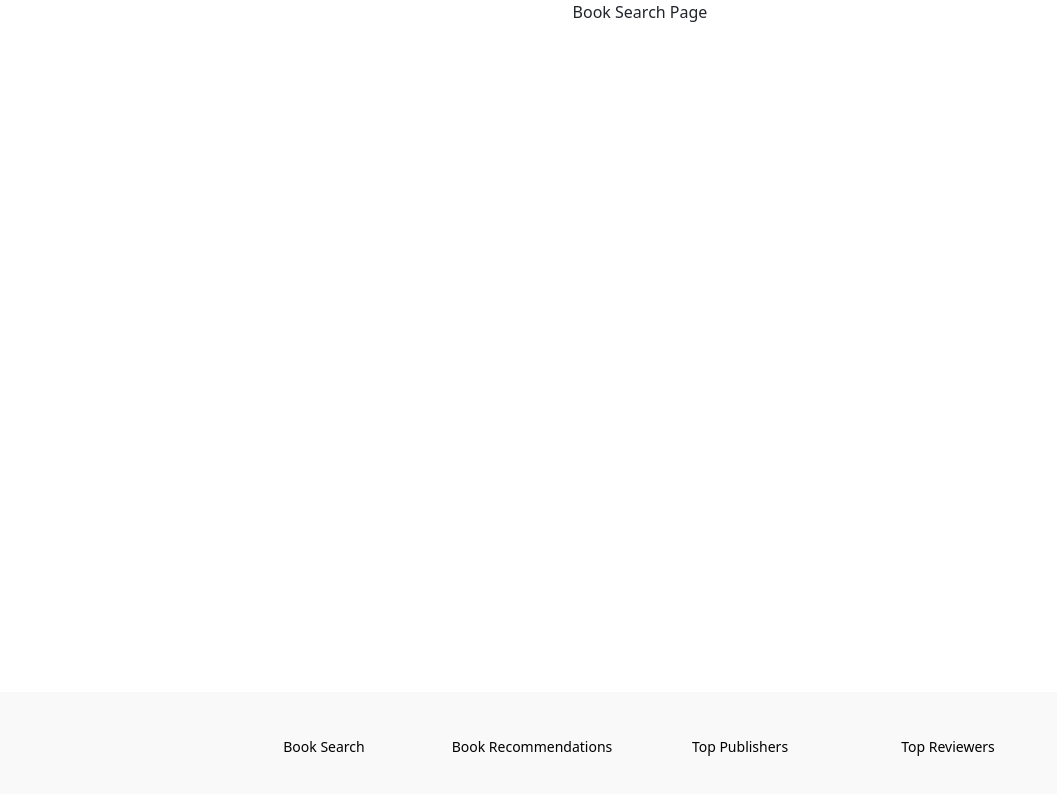
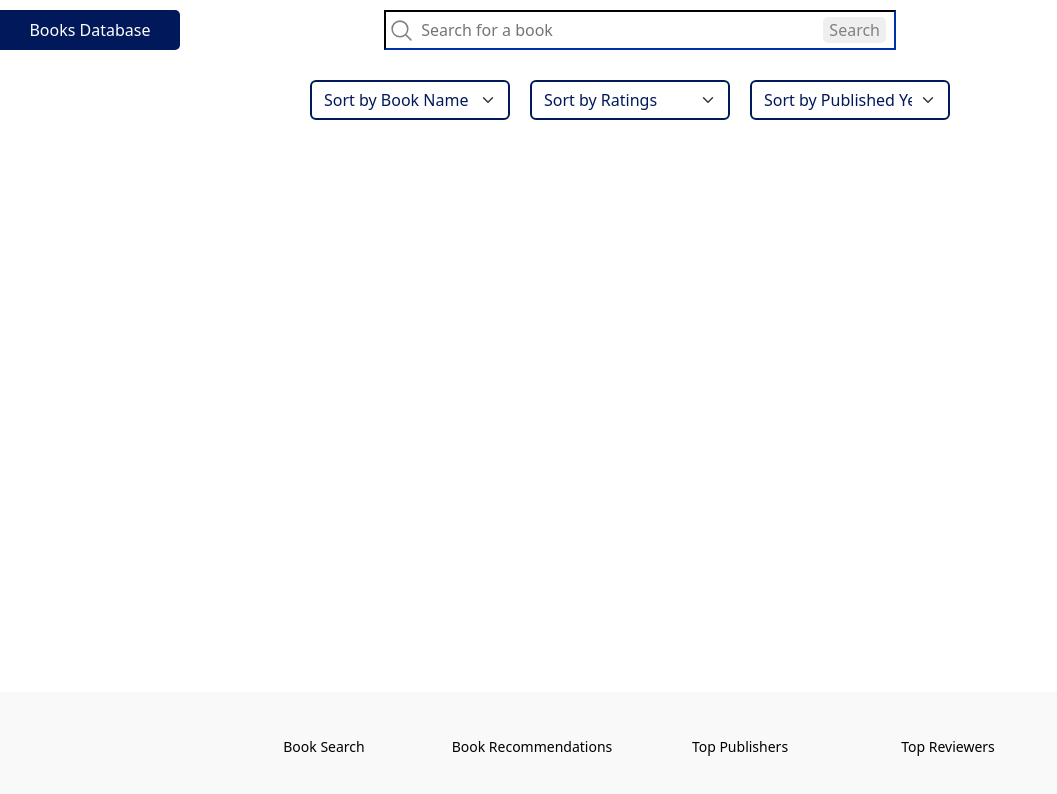
Before and after one commit to Aymenland/CIS-5500-Project-Repo, a React (Create React App) app in the folder books-database/: page / in a window 1280 px wide. Shown: the top 794 px of the page, without its empty margins (0-1057 px from the left). Built offline with nearby package versions, Linux system fonts and the light colour scheme.

Commit message:
book search and filter bar done

```diff
--- /dev/null
+++ b/books-database/src/components/SearchBar.css
@@ -0,0 +1,54 @@
+.search-bar-container{
+  margin-top: 10px;
+  width: 40%;
+  height: 40px;
+  margin-left: auto;
+  margin-right: auto;
+  position: relative;
+  justify-content: center;
+}
+
+.search-bar{
+  width: 100%;
+  height: 100%;
+  position: relative;
+  border-color: #01195B;
+}
+
+.search-bar:focus{
+  outline: none;
+}
+
+.search-icon{
+  position: absolute;
+  left: 5px;
+  top: 8px;
+  z-index: 10;
+}
+
+.search-button-disabled{
+  position: absolute;
+  right: 10px;
+  z-index: 10;
+  border: none;
+  top: 7px;
+  cursor: not-allowed;
+  border-radius: 5px;
+  color: #808080;
+}
+
+.search-button-disabled:hover{
+  cursor: not-allowed;
+}
+
+.search-button-active{
+  position: absolute;
+  right: 10px;
+  z-index: 10;
+  border: none;
+  top: 7px;
+  background-color: #01195B;
+  color: white;
+  border-radius: 5px;
+  font-weight: 500;
+}
--- /dev/null
+++ b/books-database/src/components/SearchBar.js
@@ -0,0 +1,19 @@
+import React, {useState} from 'react';
+import './SearchBar.css';
+import { ReactComponent as SearchIcon } from '../assets/SearchIcon.svg';
+
+function SearchBar () {
+  const [keyword, setKeyword] = useState('');
+
+  return(
+    <div className='search-bar-container'>
+      {keyword === '' && <SearchIcon width="25px" height="25px" color="#808080" className="search-icon" />}
+      <input className='search-bar' placeholder='        Search for a book' onChange={(e) => {setKeyword(e.target.value)}}/>
+      <button className={keyword === '' ? 'search-button-disabled' : 'search-button-active'}>
+        Search
+      </button>
+    </div>
+  )
+}
+
+export default SearchBar;
--- /dev/null
+++ b/books-database/src/components/SearchFilters.css
@@ -0,0 +1,30 @@
+.search-filters-container{
+  width: 100%;
+}
+
+.filter-option{
+  display: flex;
+  flex-direction: row;
+  align-items: center;
+  width: 100%;
+  margin-bottom: 20px;
+}
+
+.filter-option > img{
+  width: 20px;
+  margin-right: 10px;
+}
+
+.filters-filter{
+  width: 200px;
+  border-color: #01195B;
+  border-width: 2px;
+  color: #01195B;
+  margin-right: 20px ;
+}
+
+.filters-wrapper{
+  display: flex;
+  margin: 30px 0;
+  justify-content: center;
+}
--- /dev/null
+++ b/books-database/src/components/SearchFilters.js
@@ -0,0 +1,43 @@
+import React from 'react';
+import propTypes from 'prop-types';
+import './SearchFilters.css';
+
+function SearchFilters ({filters, setFilters}) {
+
+  const handleOnChange = (e) => {
+    const { id, value } = e.target;
+    const filter = id.split('-')[1];
+    const newFilters = { ...filters };
+    newFilters[filter] = value;
+    setFilters(newFilters);
+  }
+
+  return(
+    <div className='search-filters-container'>
+      <div className="filters-wrapper">
+        <select defaultValue="default" className="form-select filters-filter" aria-label="Default select example" id="filters-book" onChange={handleOnChange}>
+          <option value="default">Sort by Book Name</option>
+          <option value="ascending">A-Z</option>
+          <option value="descending">Z-A</option>
+        </select>
+        <select defaultValue="default" className="form-select filters-filter" aria-label="Default select example" id="filters-rating" onChange={handleOnChange}>
+          <option value="default">Sort by Ratings</option>
+          <option value="ascending">Ratings: Low to High</option>
+          <option value="descending">Ratings: High to Low</option>
+        </select>
+        <select defaultValue="default" className="form-select filters-filter" aria-label="Default select example" id="filters-year" onChange={handleOnChange}>
+          <option value="default">Sort by Published Year</option>
+          <option value="ascending">Oldest</option>
+          <option value="descending">Newest</option>
+        </select>
+      </div>
+    </div>
+  )
+}
+
+SearchFilters.propTypes = {
+  filters: propTypes.objectOf(propTypes.string).isRequired,
+  setFilters: propTypes.func.isRequired,
+};
+
+export default SearchFilters;
--- /dev/null
+++ b/books-database/src/pages/BookSearch.css
@@ -0,0 +1,12 @@
+.database-title{
+  position: absolute;
+  display: flex;
+  width: 180px;
+  height: 40px;
+  background-color: #01195B;
+  color: white;
+  align-items: center;
+  justify-content: center;
+  border-top-right-radius: 5px;
+  border-bottom-right-radius: 5px;
+}
--- a/books-database/src/pages/BookSearch.js
+++ b/books-database/src/pages/BookSearch.js
@@ -1,9 +1,22 @@
-import React from 'react';
+import React, {useState} from 'react';
+import './BookSearch.css';
+import SearchBar from '../components/SearchBar';
+import SearchFilters from '../components/SearchFilters';
+
 
 function BookSearch() {
+
+  const [filters, setFilters] = useState({
+    book: 'default',
+    rating: 'default',
+    year: 'default',
+  });
+
   return(
     <div>
-      Book Search Page
+      <div className='database-title'>Books Database</div>
+      <SearchBar/>
+      <SearchFilters filters={filters} setFilters={setFilters}/>
     </div>
   )
 }
```
Also changed, not shown: books-database/src/assets/SearchIcon.svg (added).
